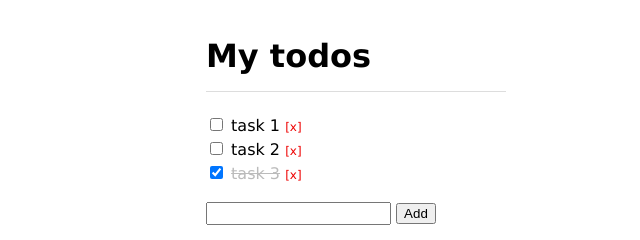
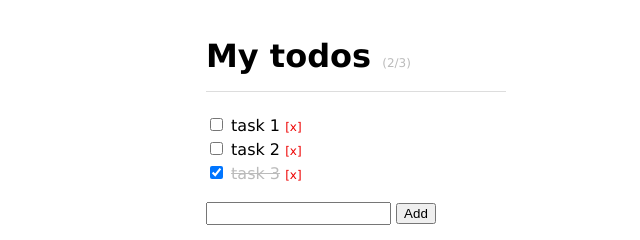
Before and after one commit to nobuosan/good-custom, a plain HTML site: page index.html in a window 1280 px wide. Shown: the full height of the page, 284-924 px from the left. Drawn offline with nearby package versions, Linux system fonts and the light colour scheme.

Commit message:
edit done filter

```diff
--- a/css/style.css
+++ b/css/style.css
@@ -30,3 +30,8 @@ body{
   font-size: 12px;
   color: #ee0000;
 }
+.info{
+  color: #bbb;
+  font-size: 12px;
+  font-weight: normal;
+}
--- a/index.html
+++ b/index.html
@@ -8,7 +8,9 @@
 </head>
 <body>
   <div id="app" class ="container">
-     <h1>My todos</h1>
+     <h1>My todos
+       <span class ="info"> ({{ remaining }}/{{todos.length}})</span>
+     </h1>
      <ul>
       <li v-for = "(todo,index) in todos">
         <input type="checkbox" v-model = "todo.isDone">
@@ -17,7 +19,9 @@
         <span :class = "{done: todo.isDone}">{{ todo.title }}</span>
         <span @click="deleteItem(index)" class="command">[x]</span>
       </li>
+      <li v-show="!todos.length">Nothing todo ,wooow!</li>
      </ul>
+
      <form @submit.prevent ="addItem" >
        <input type="text" v-model="newItem">
        <input type="submit" value = "Add">
--- a/js/main.js
+++ b/js/main.js
@@ -33,6 +33,14 @@
         }
 
       }
+    },
+    computed: {
+      remaining: function(){
+        var items = this.todos.filter(function(todo){
+          return !todo.isDone;
+        });
+        return items.length;
+      }
     }
   });
 })();
```
